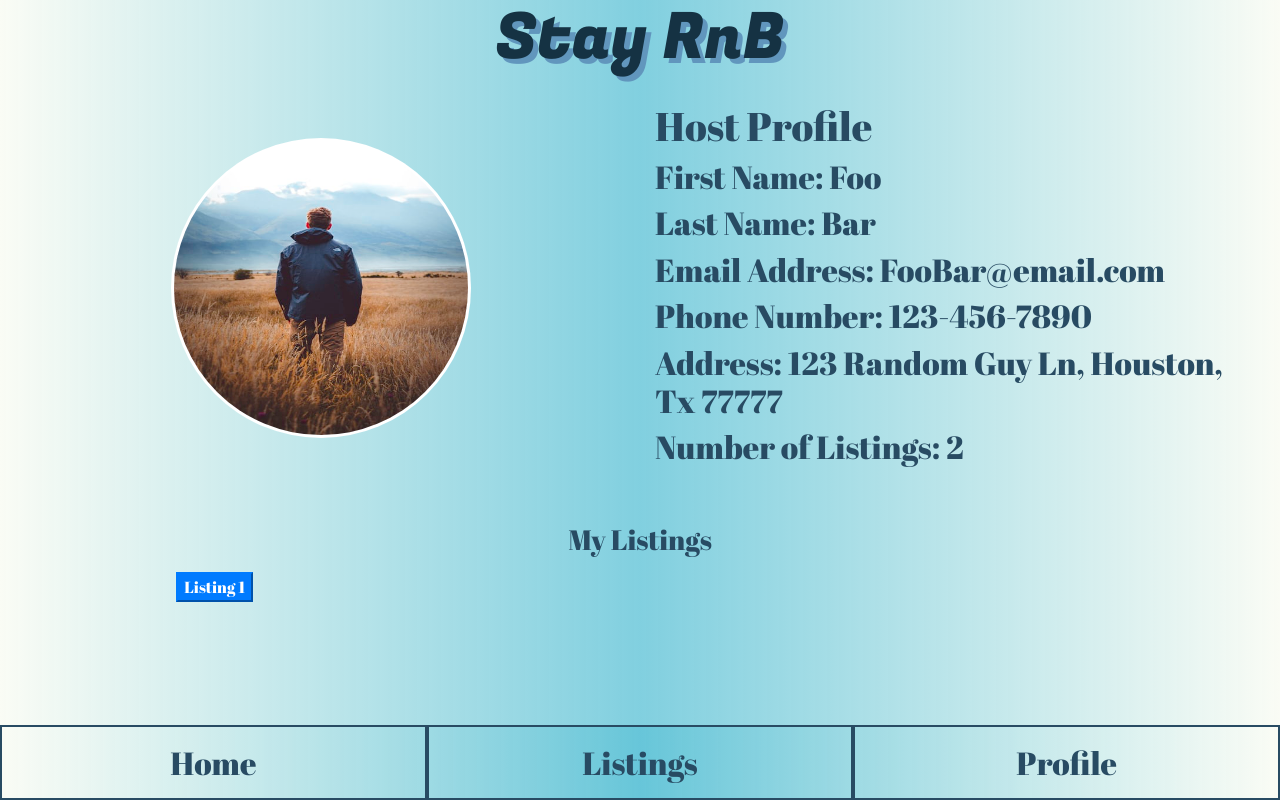
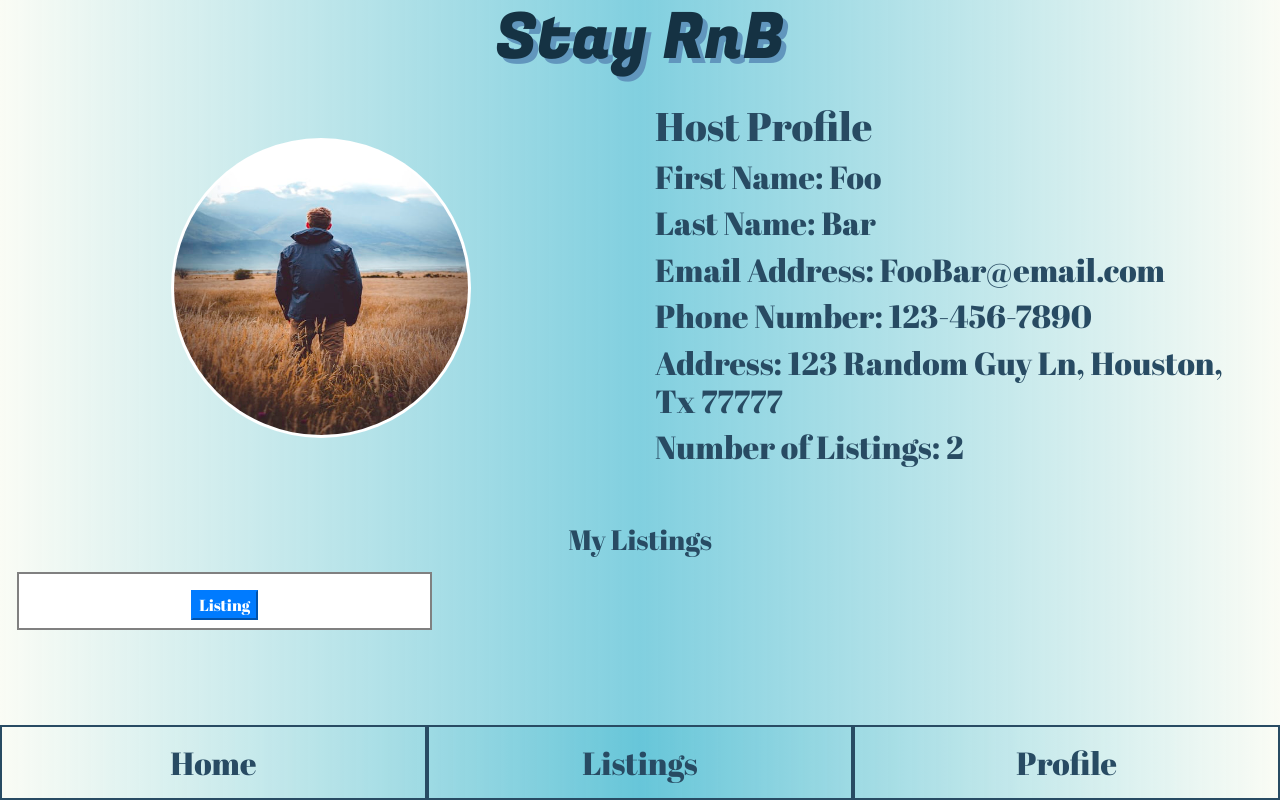
Before and after one commit to code-monkey713/Stay-RnB-Web, a React (Create React App) app: page /profile in a window 1280 px wide. Built offline with nearby package versions, Linux system fonts and the light colour scheme; the HTML template or start-up script is replaced by a standard one.

Commit message:
made listing card for HostProfile

```diff
--- a/src/components/ListingCard.js
+++ b/src/components/ListingCard.js
@@ -1,15 +1,48 @@
-import React from "react";
+import React, { useState } from "react";
 
 export const ListingCard = () => {
+  const [classes, setClasses] = useState("row mb-3 display d-none");
+
+  const ToggleDisplay = () => {
+    if (classes === "row mb-3 display d-none") {
+      setClasses("row mb-3 display");
+    } else {
+      setClasses("row mb-3 display d-none");
+    }
+  };
+
   return (
-    <>
+    <div className="col-4 cardContainer">
       <div className="row">
-        <div className="col-4 d-flex justify-content-center listingContainer">
-          <button className="btn-primary">Listing 1</button>
-
-
+        <div className="col d-flex justify-content-center mb-2 mt-3">
+          <button onClick={ToggleDisplay} className="btn-primary">
+            Listing
+          </button>
         </div>
       </div>
-    </>
+      <div className={classes}>
+        <div className="col">
+          <img
+            className="listingImage w-100"
+            src={
+              "https://images.unsplash.com/photo-1512917774080-9991f1c4c750?ixid=MnwxMjA3fDB8MHxwaG90by1wYWdlfHx8fGVufDB8fHx8&ixlib=rb-1.2.1&auto=format&fit=crop&w=750&q=80"
+            }
+          />
+        </div>
+        <div className="col">
+          <p>Entire Home in Houston</p>
+          <p>Exotic Getaway in Houston</p>
+          <p>6 guests - 4 bedrooms - 3 beds - 1 bath</p>
+          <p>Wifi - Free parking - Pets - Smoking</p>
+        </div>
+        <div className="row">
+          <div className="col d-flex justify-content-center mt-2">
+            <a className="btn-warning" href="#">
+              Edit Listing
+            </a>
+          </div>
+        </div>
+      </div>
+    </div>
   );
 };
```
